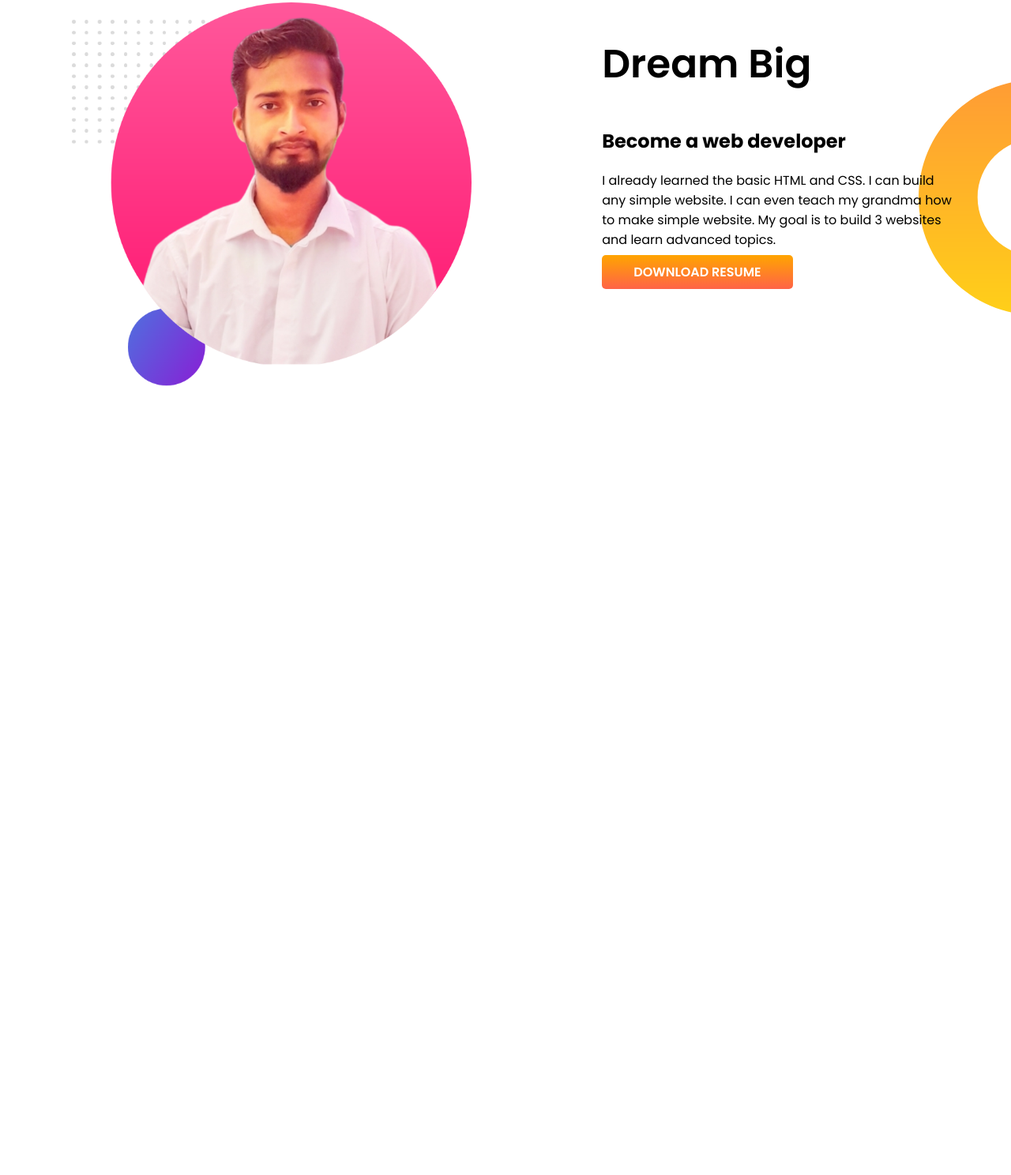
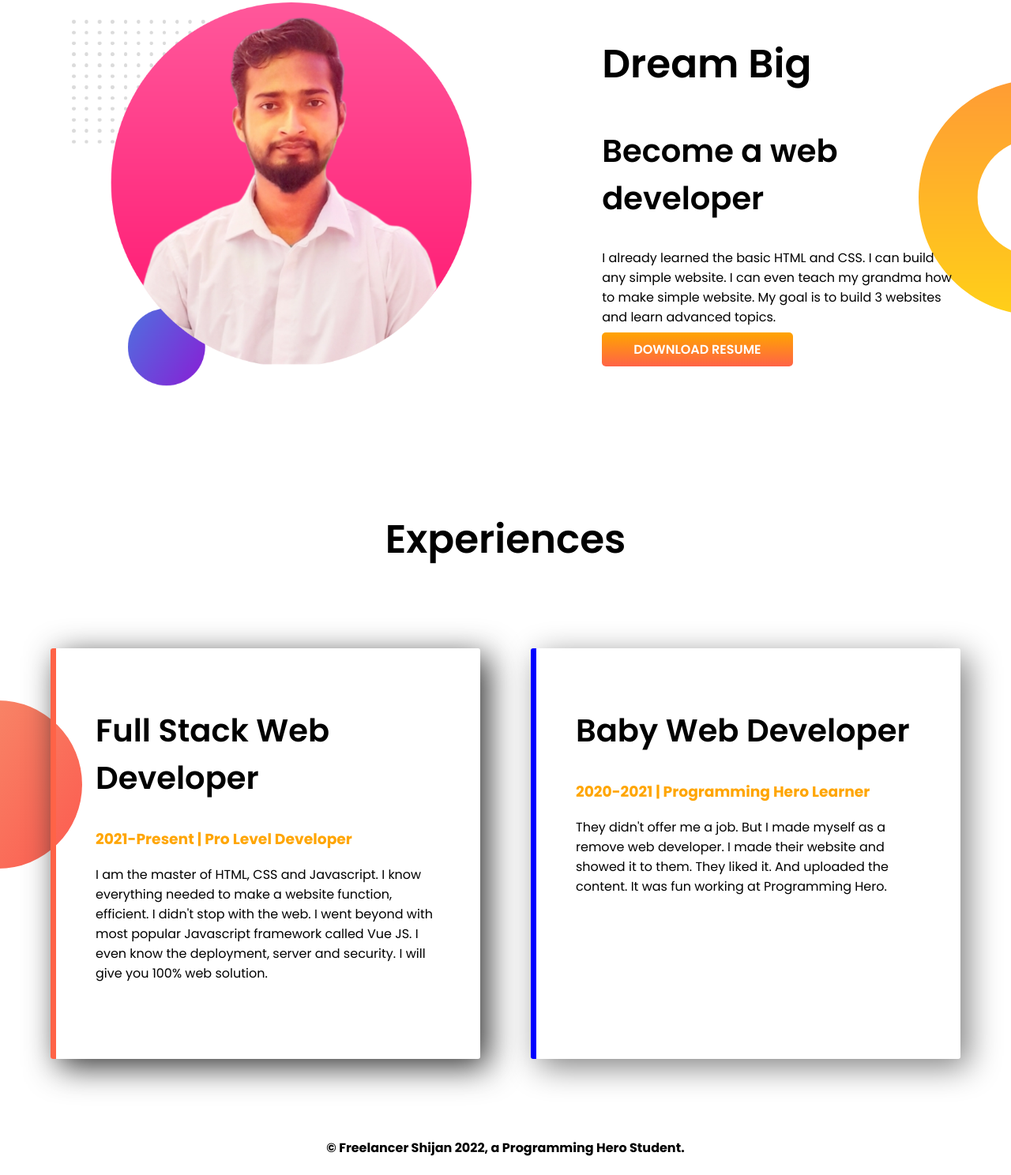
Before and after one commit to freelancershijan/my-portfolio, a plain HTML site: page index.html in a window 1280 px wide. Shown: the part 646-2134 px from the top of the page at 79% size. Before the commit the page ends 1142 px from the top, so only its background shows below. Drawn offline with Linux system fonts and the light colour scheme.

Commit message:
complete work

```diff
--- a/index.html
+++ b/index.html
@@ -18,7 +18,7 @@
 
 <body>
 
-    <section id="section-top">
+    <section class="section-top flexible-container">
 
         <div class="left-side">
             <h1>Welcome to</h1>
@@ -38,7 +38,7 @@
 
     </section>
 
-    <section class="dream-big">
+    <section class="dream-big flexible-container">
         <div class="dream-left">
             <img src="./images/2nd photo.png" alt="">
         </div>
@@ -52,6 +52,36 @@
         </div>
     </section>
 
+
+    <section class="experience-area ">
+        <h1 style="text-align:center ; margin-bottom:100px;">Experiences</h1>
+
+        <div class="flexible-container">
+            <div class="area-left">
+                <h2>Full Stack Web Developer</h2>
+                <h3 class="orange-color">2021-Present | Pro Level Developer</h3>
+                <p>I am the master of HTML, CSS and Javascript. I know everything needed to make a website function,
+                    efficient. I didn't stop with the web. I went beyond with most popular Javascript framework called
+                    Vue
+                    JS. I even know the deployment, server and security. I will give you 100% web solution.</p>
+            </div>
+
+            <div class="area-right">
+                <h2>Baby Web Developer</h2>
+                <h3 class="orange-color">2020-2021 | Programming Hero Learner</h3>
+                <p>They didn't offer me a job. But I made myself as a remove web developer. I made their website and
+                    showed
+                    it to them. They liked it. And uploaded the content. It was fun working at Programming Hero.</p>
+            </div>
+        </div>
+    </section>
+
+
+
 </body>
 
+<footer>
+    <h4 style="text-align:center ;">© Freelancer Shijan 2022, a Programming Hero Student.</h4>
+</footer>
+
 </html>
--- a/style.css
+++ b/style.css
@@ -10,11 +10,16 @@
     font-weight: 600;
 }
 
+h2 {
+    font-size: 40px;
+    font-weight: 600;
+}
+
 .orange-color {
     color: orange;
 }
 
-section {
+.flexible-container {
     display: flex;
 
 }
@@ -45,14 +50,14 @@
 
 }
 
-#section-top {
+.section-top {
     background-image: url(./images/top-banner.png);
     background-repeat: no-repeat;
 }
 
 
 .dream-big {
-    display: flex;
+
     margin-top: 150px;
     background-image: url(./images/dream-bg.png);
     background-repeat: no-repeat;
@@ -77,3 +82,31 @@
     width: 100%;
     padding-left: 18%;
 }
+
+.experience-area {
+    margin-bottom: 100px;
+    margin-top: 150px;
+    background-image: url(./images/exp-bg.png);
+    background-repeat: no-repeat;
+    background-position: left;
+}
+
+.area-left {
+    width: 42.5%;
+    margin-left: 5%;
+    margin-right: 2.5%;
+    padding: 40px 50px 80px 50px;
+    box-shadow: 10px 10px 40px #333;
+    border-left: 7px solid #FF6347;
+    border-radius: 3px;
+}
+
+.area-right {
+    width: 42.5%;
+    margin-left: 2.5%;
+    margin-right: 5%;
+    padding: 40px 50px 80px 50px;
+    box-shadow: 10px 10px 40px gray;
+    border-left: 7px solid #0000FF;
+    border-radius: 3px;
+}
```
Also changed, not shown: My-Portfolio.png (added).
